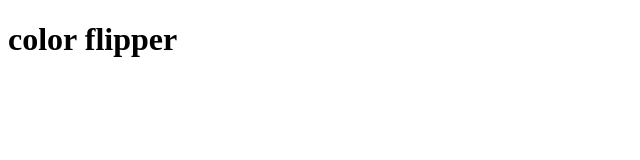
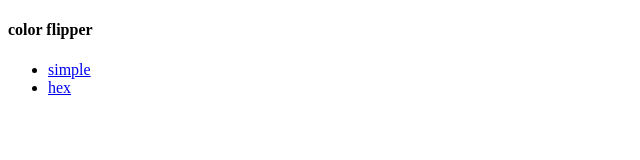
Before and after one commit to Daniel-Williams-ux/color-flipper, a plain HTML site: page index.html in a window 1280 px wide. Shown: the whole page, without its empty margins (0-640 px from the left). Drawn offline with Linux system fonts and the light colour scheme.

Commit message:
added nav

```diff
--- a/index.html
+++ b/index.html
@@ -4,12 +4,22 @@
 <head>
   <meta charset="utf-8">
   <meta name="viewport" content="width=device-width, initial-scale=1.0">
-  <title>Color Flipper</title>
+  <title>Color Flipper || Simple </title>
   <link href="style.css" rel="stylesheet" type="text/css" />
 </head>
 
 <body>
-  <h1>color flipper</h1>
+  <nav>
+    <div class="nav-center"></div>
+    <h4>color flipper</h4>
+    <ul class ="nav-links">
+      <li>
+        <a href="index.html">simple</a>
+      </li>
+       <li>
+        <a href="hex.html">hex</a>
+      </li>
+  </nav>
   <script src="script.js"></script>
 </body>
 
```
Also changed, not shown: hex.html (added).
